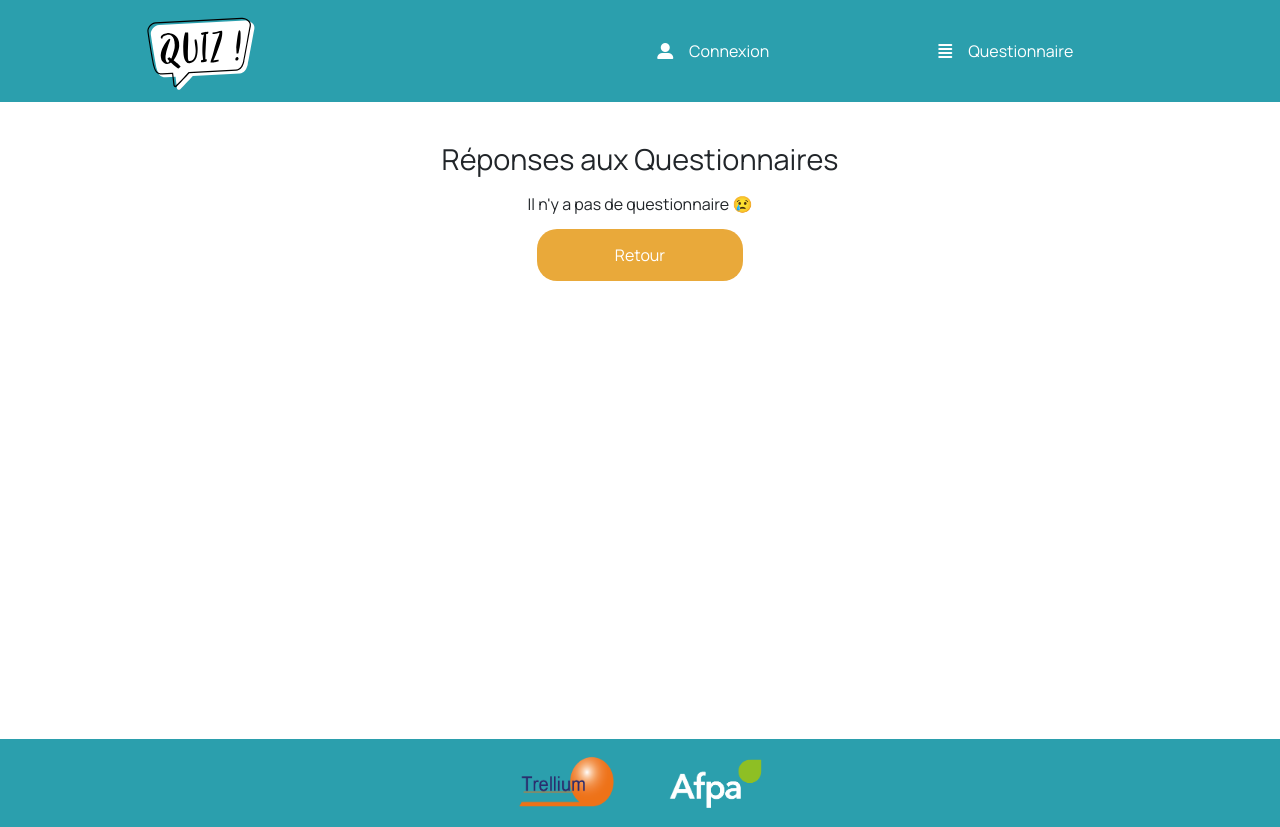
After one commit to Veraghe/quiz, a Symfony app: template quizz/templates/questionnaire/questionnaireReponses.html.twig in a window 1280 px wide. The commit adds this page. Run offline with Twig, Linux system fonts and the light colour scheme; the template is opened without the code that fills it, so the values that code supplies are empty; some libraries are stand-ins or nearby versions; some web fonts are replaced.

Commit message:
matin 16/07/2020

```diff
--- a/quizz/templates/admin/index.html.twig
+++ b/quizz/templates/admin/index.html.twig
@@ -9,7 +9,7 @@
             <div class="blocs">
                 <a href="{{ path('questionnaire_index') }}" class="orange btnBloc"><div class="bloc"><i class="fas fa-align-justify"></i><h3>Questionnaires</h3></div></a>
                 <a href="{{ path('utilisateur_index') }}" class="orange btnBloc"><div class="bloc"><i class="fas fa-user-alt"></i><h3>Membres</h3></div></a>
-                <a href="{{ path('reponse_utilisateur_index') }}" class="orange btnBloc"><div class="bloc"><i class="fas fa-clipboard-list"></i><h3>Réponses</h3></div></a>
+                <a href="{{ path('questionnaire_reponses') }}" class="orange btnBloc"><div class="bloc"><i class="fas fa-clipboard-list"></i><h3>Réponses</h3></div></a>
             </div>
         </div>
     {% endif %}
--- a/quizz/templates/question/index.html.twig
+++ b/quizz/templates/question/index.html.twig
@@ -38,7 +38,7 @@
             </tr>
         {% else %}
             <tr>
-                <td colspan="3">Aucune question trouvée</td>
+                <td colspan="3">Aucune question trouvée &#128546;</td>
             </tr>
         {% endfor %}
         </tbody>
--- a/quizz/templates/question/new.html.twig
+++ b/quizz/templates/question/new.html.twig
@@ -9,7 +9,7 @@
 
         {{ include('question/_form.html.twig') }}
 
-        <a href="{{ path('question_index') }}" class="btn orange">Annulez !</a>
+        <a href="{{ path('question_admin') }}" class="btn orange">Annulez !</a>
     </fieldset>
 </div>
 {% endblock %}
--- a/quizz/templates/questionnaire/new.html.twig
+++ b/quizz/templates/questionnaire/new.html.twig
@@ -3,7 +3,7 @@
 {% block title %}Ajouter un Questionnaire{% endblock %}
 
 {% block body %}
-    <div class="center">
+    <div class="center container">
         <fieldset>
             <h2>Questionnaire</h2>
 
--- /dev/null
+++ b/quizz/templates/questionnaire/questionnaireReponses.html.twig
@@ -0,0 +1,25 @@
+{% extends 'base.html.twig' %}
+
+{% block title %}Questionnaire_Reponses{% endblock %}
+
+{% block body %}
+<div class="center container">
+    <h1>Réponses aux Questionnaires </h1>
+    <div class="blocs">
+        {% for questionnaire in questionnaires %}
+            <!--Liens doit mener aux questions du questionnaire !!!-->
+            <a href="{{ path('reponse_utilisateur_index', {'id': questionnaire.id}) }}" class="orange btnBloc">
+                <div class="bloc">
+                    <h3>{{ questionnaire.libelleQuestionnaire }}</h3>
+                </div>
+            </a>
+        {% else %}
+                <p>Il n'y a pas de questionnaire &#128546;</p>
+        {% endfor %}
+    </div>
+
+    <div class="centerbtn">
+        <a href="{{ path('admin') }}" class="btn orange">Retour</a>
+    </div>
+</div>
+{% endblock %}
--- a/quizz/templates/utilisateur/compte.html.twig
+++ b/quizz/templates/utilisateur/compte.html.twig
@@ -18,6 +18,7 @@
             </tr>
         </thead>
         <tbody>
+
         {% for key, reponse_utilisateur in reponse_utilisateurs %}
             <tr>
                 <td>{{ reponse_utilisateur.Date|date('d-m-Y ') }}</td>
```
Also changed, not shown: quizz/src/Controller/QuestionController.php (+18 -2 lines), quizz/src/Controller/QuestionnaireController.php (+16 -13 lines), quizz/src/Controller/ReponseUtilisateurController.php (+33 -4 lines), quizz/templates/reponse_utilisateur/index.html.twig (+8 -3 lines).
